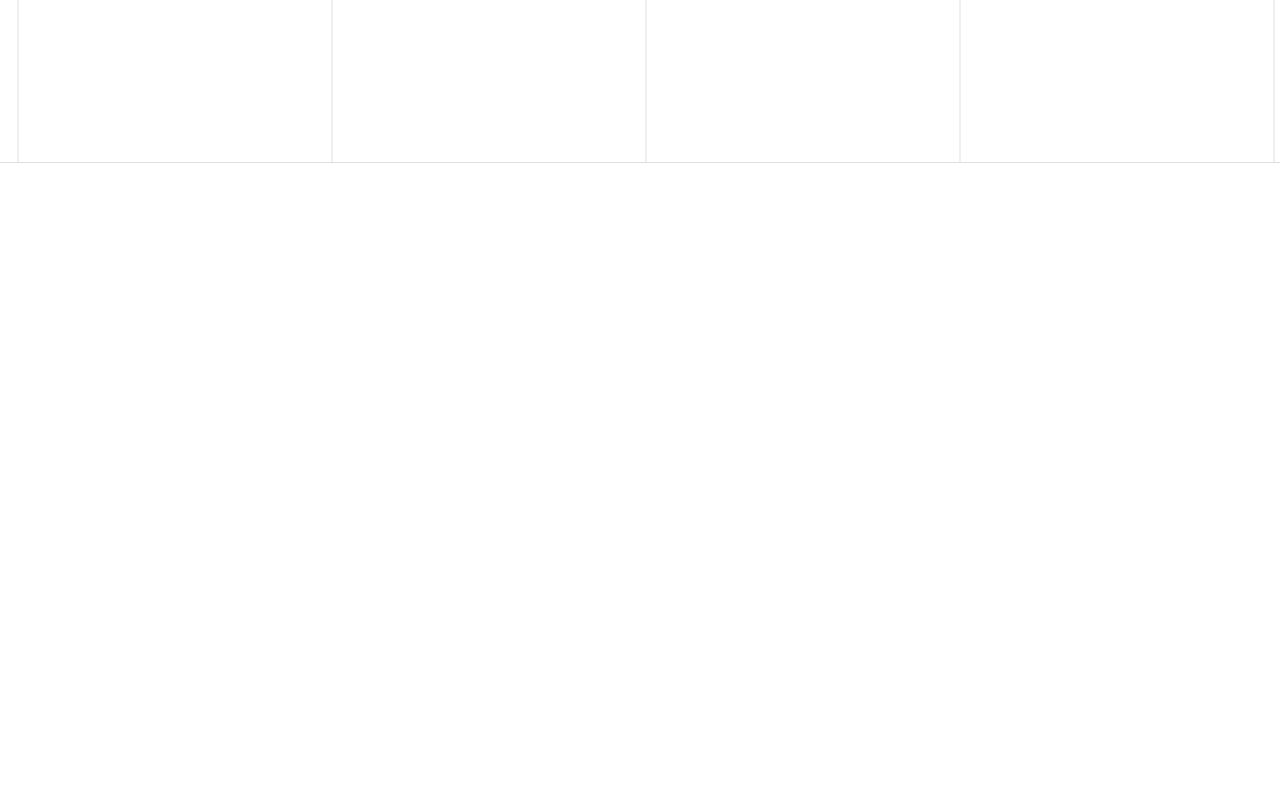
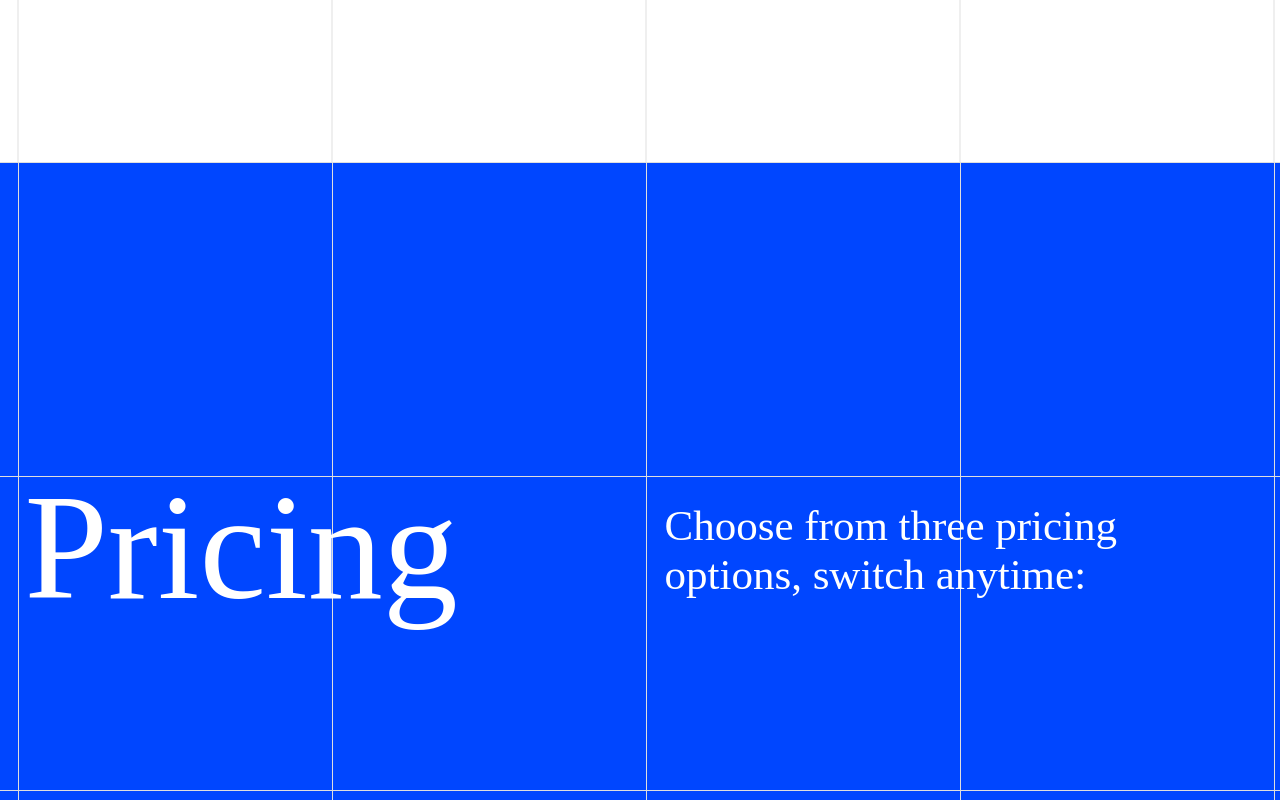
Before and after one commit to jonty007/website, a React (Create React App) app: page / in a window 1280 px wide. Shown: the part 3605-4405 px from the top of the page. Before the commit the page ends 3768 px from the top, so only its background shows below. Built offline with nearby package versions, Linux system fonts and the light colour scheme.

Commit message:
pricing component

```diff
--- a/src/App.tsx
+++ b/src/App.tsx
@@ -14,6 +14,7 @@ import { ReactComponent as Instagram } from "./social/insta.svg";
 import { ReactComponent as Medium } from "./social/medium.svg";
 import BasicTabs from "./tabs";
 import Features from "./Features";
+import Pricing from "./Pricing";
 
 function App() {
   return (
@@ -65,6 +66,7 @@ function App() {
         </Box>
       </Box>
       <Features />
+      <Pricing />
     </div>
   );
 }
--- a/src/Feature.css
+++ b/src/Feature.css
@@ -5,7 +5,7 @@
     z-index: 1;
     top: 23.83px;
     left: 18.08px;
-    position: relative;
+    position: absolute;
 }
 
 .featureHeading {
@@ -14,7 +14,7 @@
     z-index: 1;
     top: 21px;
     left: 58px;
-    position: relative;
+    position: absolute;
     font-size: 32px;
     font-family: 'Formular';
     color: #000000;
@@ -27,7 +27,7 @@
     z-index: 1;
     top: 77px;
     left: 58px;
-    position: relative;
+    position: absolute;
     font-size: 24px;
     font-family: 'Formular';
     color: #787878;
--- /dev/null
+++ b/src/Pricing.css
@@ -0,0 +1,214 @@
+.pricing-container {
+    height: 1257.45px;
+    width: 1920px;
+    z-index: 1;
+    top: 3767.5px;
+    left: 0px;
+    position: absolute;
+    background-color: #0046FF;
+}
+
+.horizontal-grid-line-1 {
+    background-image: url("/public/Grid/H-Grid-line.svg");
+    height: 1px;
+    width: 100%;
+    z-index: 1;
+    top: 313.5px;
+    left: 0px;
+    position: absolute;
+}
+
+.horizontal-grid-line-2 {
+    background-image: url("/public/Grid/H-Grid-line.svg");
+    height: 1px;
+    width: 100%;
+    z-index: 1;
+    top: 627.5px;
+    left: 0px;
+    position: absolute;
+}
+
+.horizontal-grid-line-3 {
+    background-image: url("/public/Grid/H-Grid-line.svg");
+    height: 1px;
+    width: 100%;
+    z-index: 1;
+    top: 941.5px;
+    left: 0px;
+    position: absolute;
+}
+
+.horizontal-grid-line-4 {
+    background-image: url("/public/Grid/H-Grid-line.svg");
+    height: 1px;
+    width: 100%;
+    z-index: 1;
+    top: 1255px;
+    left: 0px;
+    position: absolute;
+}
+
+.vertical-grid-line-1 {
+    background-image: url("/public/Grid/V-Grid-line.svg");
+    height: 100%;
+    width: 1px;
+    z-index: 1;
+    top: 0px;
+    left: 17.5px;
+    position: absolute;
+}
+
+.vertical-grid-line-2 {
+    background-image: url("/public/Grid/V-Grid-line.svg");
+    height: 100%;
+    width: 1px;
+    z-index: 1;
+    top: 0px;
+    left: 331.5px;
+    position: absolute;
+}
+
+.vertical-grid-line-3 {
+    background-image: url("/public/Grid/V-Grid-line.svg");
+    height: 100%;
+    width: 1px;
+    z-index: 1;
+    top: 0px;
+    left: 645.5px;
+    position: absolute;
+}
+
+.vertical-grid-line-4 {
+    background-image: url("/public/Grid/V-Grid-line.svg");
+    height: 100%;
+    width: 1px;
+    z-index: 1;
+    top: 0px;
+    left: 959.5px;
+    position: absolute;
+}
+
+.vertical-grid-line-5 {
+    background-image: url("/public/Grid/V-Grid-line.svg");
+    height: 100%;
+    width: 1px;
+    z-index: 1;
+    top: 0px;
+    left: 1273.5px;
+    position: absolute;
+}
+
+.vertical-grid-line-6 {
+    background-image: url("/public/Grid/V-Grid-line.svg");
+    height: 100%;
+    width: 1px;
+    z-index: 1;
+    top: 0px;
+    left: 1587.5px;
+    position: absolute;
+}
+
+.vertical-grid-line-7 {
+    background-image: url("/public/Grid/V-Grid-line.svg");
+    height: 100%;
+    width: 1px;
+    z-index: 1;
+    top: 0px;
+    left: 1901.5px;
+    position: absolute;
+}
+
+.pricing-heading {
+    height: 50px;
+    width: 461px;
+    z-index: 2;
+    top: 298px;
+    left: 24.38px;
+    position: absolute;
+    font-size: 150px;
+    font-family: 'Formular';
+    color: #ffffff;
+    text-align: left;
+}
+
+.pricing-explainer {
+    height: 86px;
+    width: 591px;
+    z-index: 2;
+    top: 338px;
+    left: 664.5px;
+    position: absolute;
+    font-size: 43px;
+    font-family: 'Formular';
+    color: #ffffff;
+    text-align: left;
+}
+
+.pricing-option-1 {
+    height: 86px;
+    width: 277px;
+    z-index: 2;
+    top: 643px;
+    left: 348px;
+    position: absolute;
+    font-size: 43px;
+    font-family: 'Formular';
+    color: #ffffff;
+    text-align: left;
+}
+
+.pricing-option-2 {
+    height: 95px;
+    width: 277px;
+    z-index: 2;
+    top: 643px;
+    left: 665px;
+    position: absolute;
+    font-size: 43px;
+    font-family: 'Formular';
+    color: #ffffff;
+    text-align: left;
+}
+
+.pricing-option-3 {
+    height: 213px;
+    width: 277px;
+    z-index: 2;
+    top: 643px;
+    left: 978px;
+    position: absolute;
+    font-size: 43px;
+    font-family: 'Formular';
+    color: #ffffff;
+    text-align: left;
+}
+
+.gly14 {
+    background-image: url("/public/gly/Gly-14.svg");
+    height: 157px;
+    width: 157px;
+    z-index: 1;
+    top: 785.5px;
+    left: 1431px;
+    position: absolute;
+}
+
+.gly15 {
+    background-image: url("/public/gly/Gly-15.svg");
+    height: 314px;
+    width: 314px;
+    z-index: 1;
+    top: 942.5px;
+    left: 1588px;
+    position: absolute;
+}
+
+.gly16 {
+    background-image: url("/public/gly/Gly-16.svg");
+    height: 78px;
+    width: 78px;
+    z-index: 1;
+    top: 943.5px;
+    left: 1510px;
+    position: absolute;
+}
--- /dev/null
+++ b/src/Pricing.tsx
@@ -0,0 +1,38 @@
+import Box from "@mui/material/Box";
+import "./Pricing.css";
+
+function Pricing() {
+  return (
+    <Box className="pricing-container">
+      <Box className="horizontal-grid-line-1" />
+      <Box className="horizontal-grid-line-2" />
+      <Box className="horizontal-grid-line-3" />
+      <Box className="horizontal-grid-line-4" />
+      <Box className="vertical-grid-line-1" />
+      <Box className="vertical-grid-line-2" />
+      <Box className="vertical-grid-line-3" />
+      <Box className="vertical-grid-line-4" />
+      <Box className="vertical-grid-line-5" />
+      <Box className="vertical-grid-line-6" />
+      <Box className="vertical-grid-line-7" />
+      <Box className="pricing-heading">Pricing</Box>
+      <Box className="pricing-option-1">
+        <b>Free</b> forever on Testnet
+      </Box>
+      <Box className="pricing-option-2">
+        <b>0.1%</b> of amount sent
+      </Box>
+      <Box className="pricing-option-3">
+        <b>1 cent</b> per smart object create or update
+      </Box>
+      <Box className="pricing-explainer">
+        Choose from three pricing options, switch anytime:
+      </Box>
+      <Box className="gly14" />
+      <Box className="gly15" />
+      <Box className="gly16" />
+    </Box>
+  );
+}
+
+export default Pricing;
```
